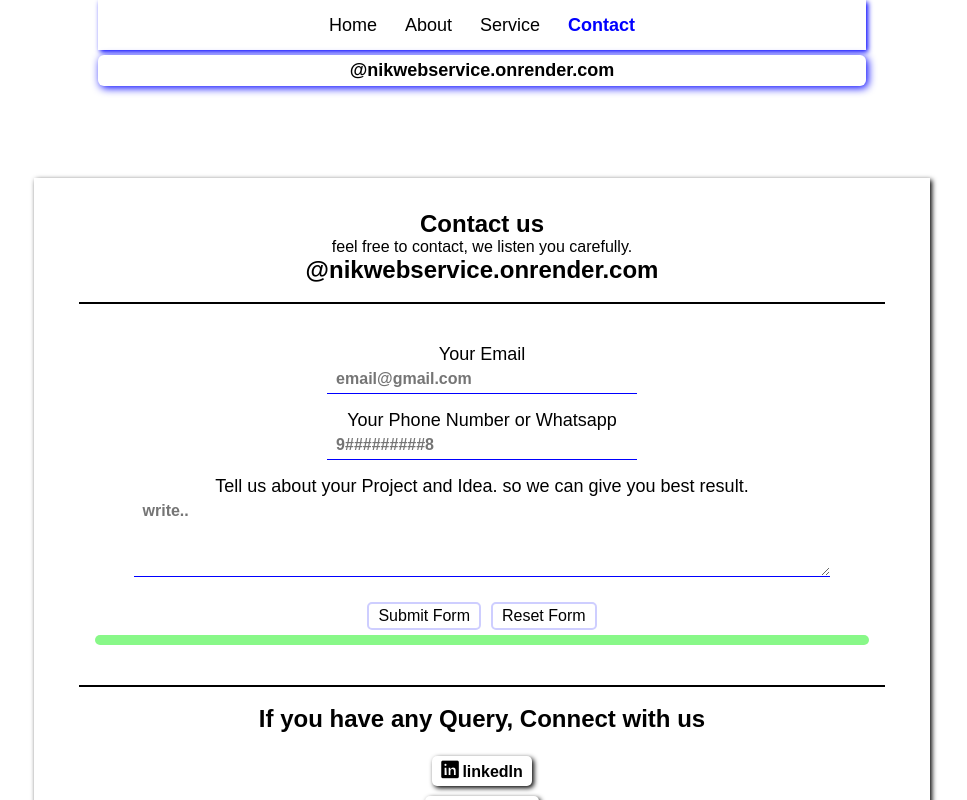
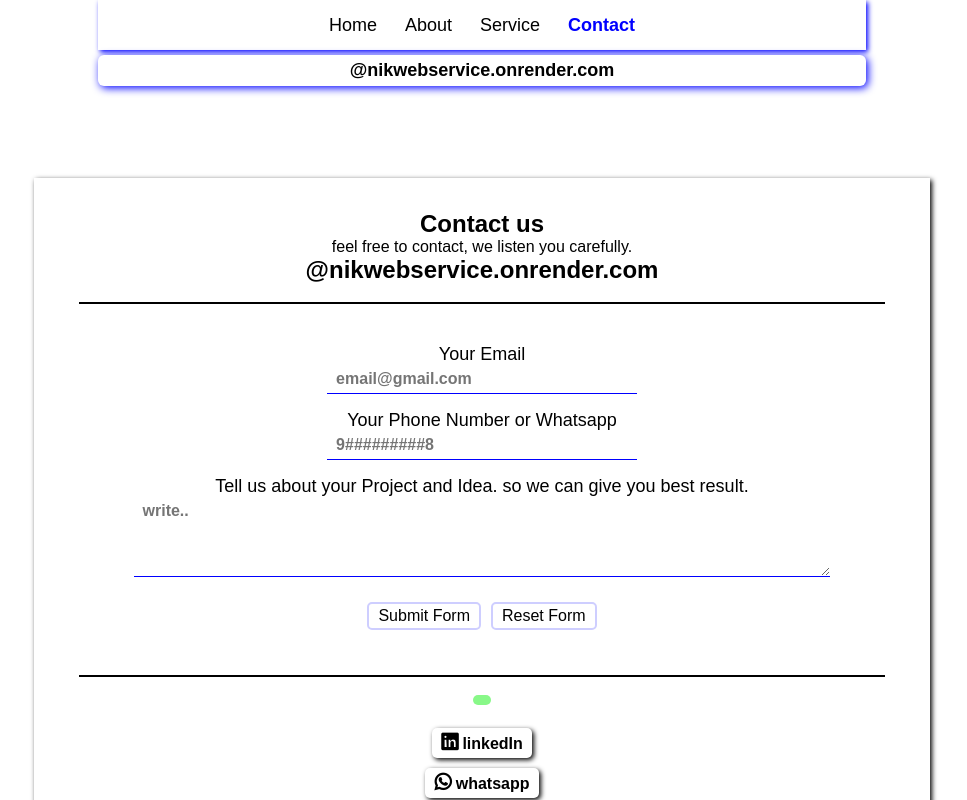
Before and after one commit to nik-89hil/webservice, a React (Vite) app: page /contact in a window 1280 px wide. Shown: the top 800 px of the page, without its empty margins (158-1125 px from the left). Built offline with nearby package versions, Linux system fonts and the light colour scheme; a web font is replaced by a local one.

Commit message:
message contact3

```diff
--- a/src/pages/Contact.jsx
+++ b/src/pages/Contact.jsx
@@ -90,12 +90,9 @@ const Contact = () => {
             <button type="submit" onClick={submitclient}>Submit Form</button>
             <button type="reset">Reset Form</button>
 
-            <p className='message'>{message}</p>
-
-
         </form>
         <br />
-        <h2 style={{textAlign:"center"}}>If you have any Query, Connect with us</h2>
+        <p className='message'>{message}</p>
         <br />
         <a href="" className="social linkedin"><i className="fa-brands fa-linkedin"></i> linkedIn</a>
         <a href="" className="social whatsapp"><i className="fa-brands fa-whatsapp"></i> whatsapp</a>
```
